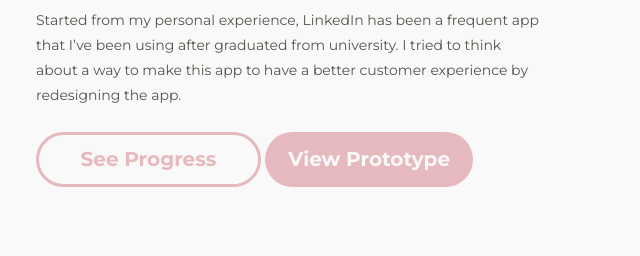
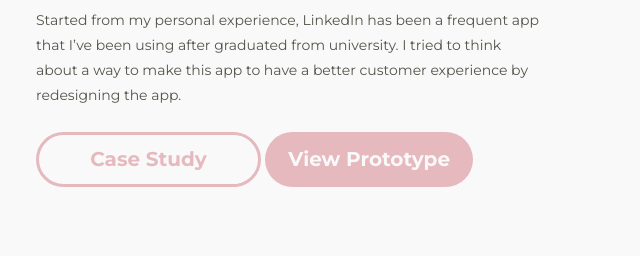
Before and after one commit to vnssachrslla/portfolio, a plain HTML site: page index.html in a window 1280 px wide. Shown: the part 1460-1716 px from the top of the page, 525-1165 px from the left. Drawn offline with Linux system fonts and the light colour scheme.

Commit message:
Update index.html

```diff
--- a/index.html
+++ b/index.html
@@ -84,8 +84,7 @@
             <p>Started from my personal experience, LinkedIn has been a frequent app that I’ve been using after
                 graduated from university. I tried to think about a way to make this app to have a better customer
                 experience by redesigning the app. </p>
-            <a href="LinkedIn-Redesign.pdf" target="_blank"><button class="button-2">See
-                    Progress</button></a>
+            <a href="LinkedIn-Redesign.pdf" target="_blank"><button class="button-2">Case Study</button></a>
             <a href="https://www.figma.com/proto/vwfJ8bRJeAbC2x0qh8eZQA/LinkedIn-Redesign?node-id=1%3A2&scaling=min-zoom"
                 target="_blank"><button class="button-1">View Prototype</button></a>
         </div>
```
